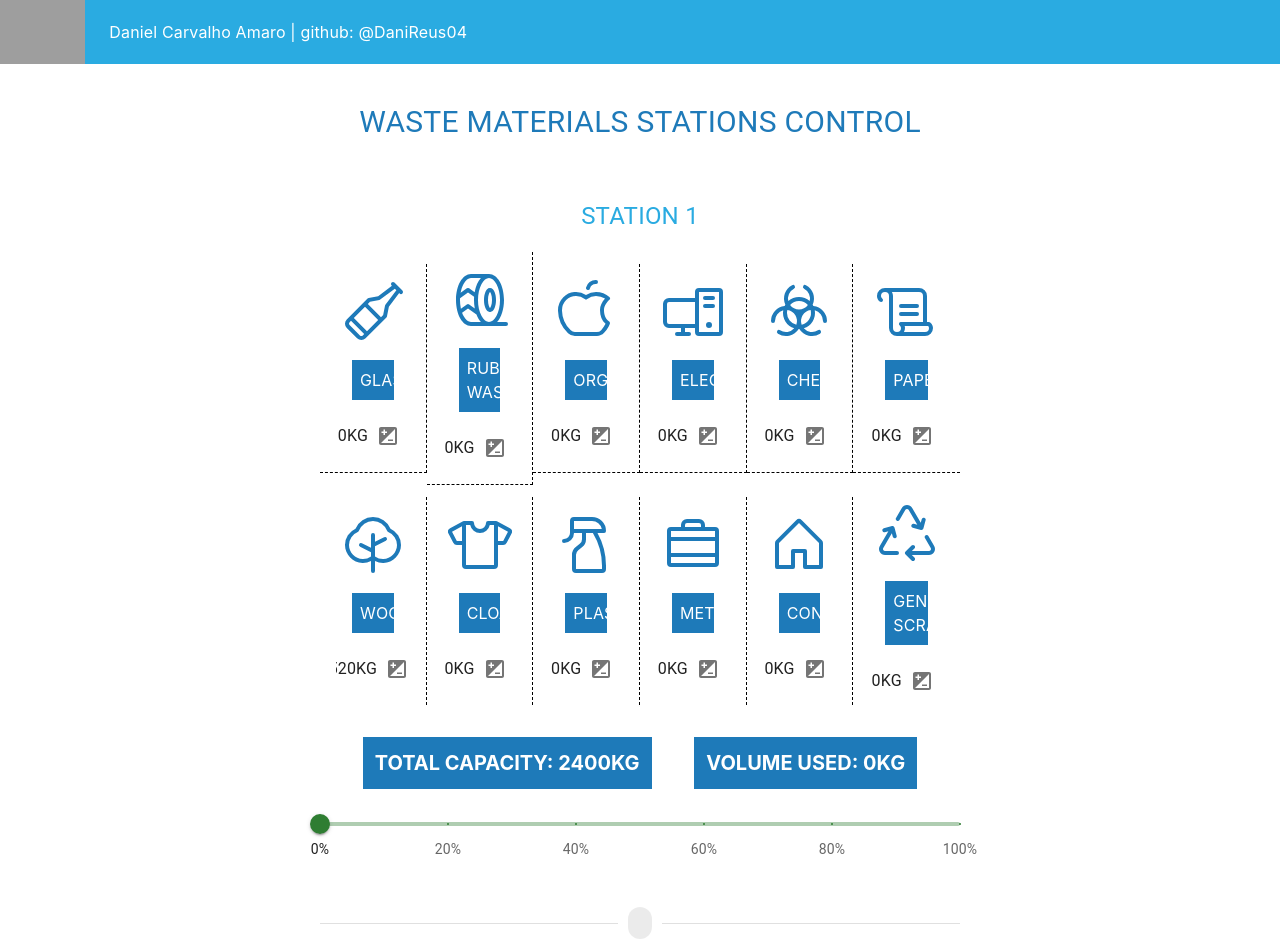
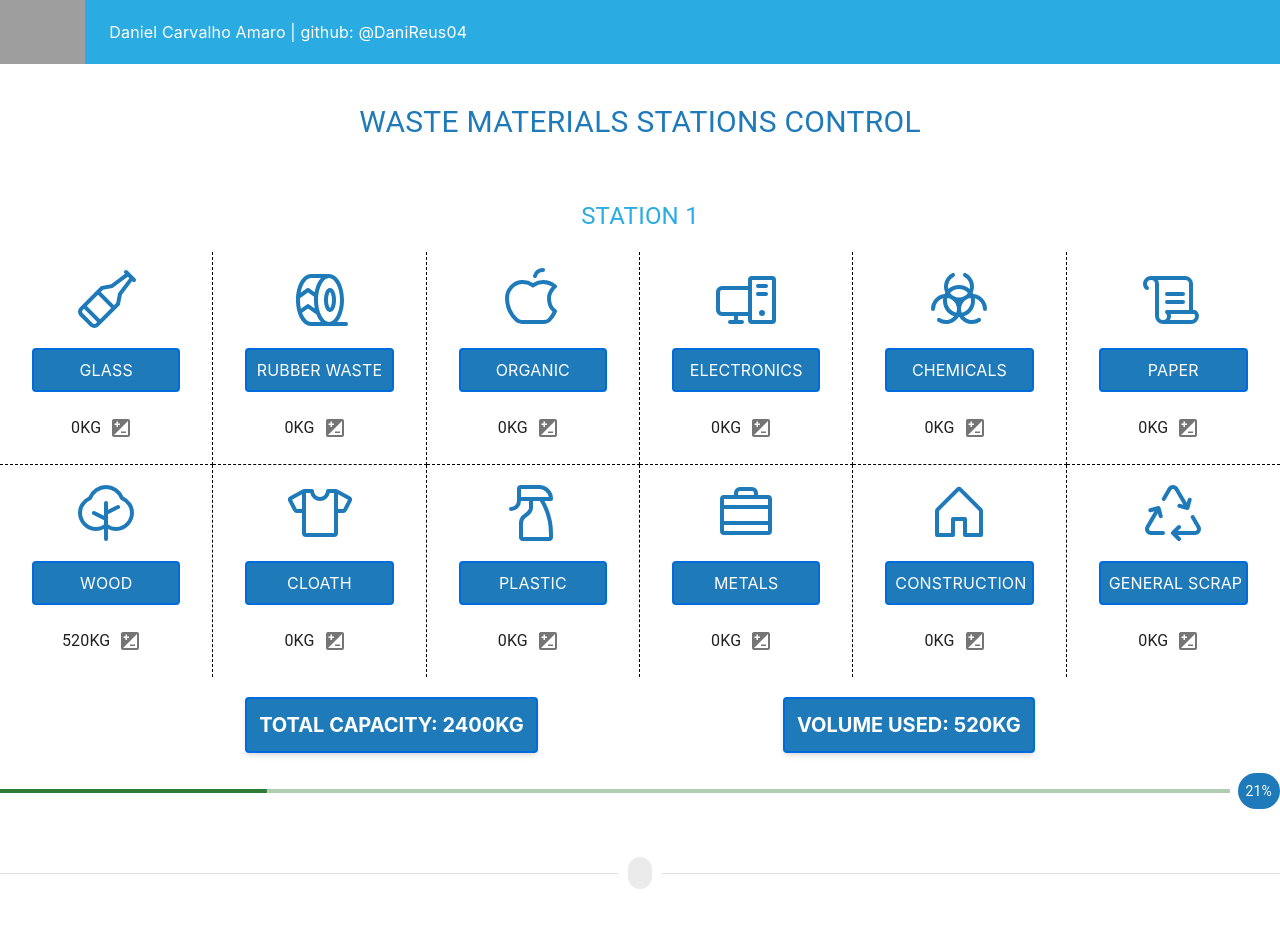
Before and after one commit to DaniReus04/repository-test, a React (Create React App) app: page / in a window 1280 px wide. Shown: the top 952 px of the page. Built offline with nearby package versions, Linux system fonts and the light colour scheme; grey boxes are pictures that could not be loaded.

Commit message:
feat: pickup flow

```diff
--- a/src/components/addWasteMaterialModal.tsx
+++ b/src/components/addWasteMaterialModal.tsx
@@ -9,12 +9,12 @@ import {
 } from '@mui/material';
 import CheckIcon from '@mui/icons-material/Check';
 import { PhosphorIcon } from './phosphorIcon';
-import { IWasteMaterial } from '../interfaces/wasteMaterials';
+import { IStoredWasteMaterials, IWasteMaterial } from '../interfaces/wasteMaterials';
 import IStation from '../interfaces/station';
 import { useForm, Controller } from 'react-hook-form';
 import * as yup from 'yup';
 import { yupResolver } from '@hookform/resolvers/yup';
-import { useEffect, useState } from 'react';
+import { Dispatch, SetStateAction, useEffect, useState } from 'react';
 
 interface IAddWasteMaterialModalProps {
   openModifyModal: boolean;
@@ -22,6 +22,7 @@ interface IAddWasteMaterialModalProps {
   wasteMaterial: IWasteMaterial;
   storedVolume: number | undefined;
   station: IStation;
+  setWasteMaterialState: Dispatch<SetStateAction<IStoredWasteMaterials | null>>
 }
 
 function AddWasteMaterialModal({
@@ -30,19 +31,18 @@ function AddWasteMaterialModal({
   wasteMaterial,
   storedVolume,
   station,
+  setWasteMaterialState,
 }: IAddWasteMaterialModalProps) {
   const [isModified, setIsModified] = useState(false);
+  const volume = station.storedWasteMaterials ? station.storedWasteMaterials.map((item) => item.volume).reduce((a, b) => a + b, 0) : 0;
 
-  const remainingCapacity = station.capacity - station.volume;
+  const remainingCapacity = station.capacity - volume;
 
   const validationSchema = yup.object().shape({
     weight: yup
       .number()
-      .transform((value) => (isNaN(value) ? undefined : value))
-      .typeError('Must be a number')
       .required('Weight is required')
-      .positive('Weight must be greater than 0')
-      .integer('Weight must be an integer')
+      .min(0)
       .max(
         remainingCapacity,
         `Cannot exceed remaining capacity (${remainingCapacity} kg)`,
@@ -54,23 +54,37 @@ function AddWasteMaterialModal({
     control,
     watch,
     formState: { errors, isValid },
+    reset
   } = useForm<{ weight: number }>({
     mode: 'onChange',
     resolver: yupResolver(validationSchema),
     defaultValues: {
-      weight: storedVolume || 0,
+      weight: storedVolume ? storedVolume : 0,
     },
   });
 
+  useEffect(() => {
+    reset({
+      weight: storedVolume ? storedVolume : 0,
+    });
+  }, [storedVolume, reset]);
+
   const currentWeight = watch('weight');
-  const initialWeight = storedVolume || 0;
+  const initialWeight = storedVolume ? storedVolume : 0;
   useEffect(() => {
     setIsModified(Number(currentWeight) !== initialWeight);
   }, [currentWeight, initialWeight]);
 
   const onSubmit = (data: { weight: number | string }) => {
-    const weightAsNumber = Number(data.weight);
-    console.log('Submitted Weight:', weightAsNumber);
+    setWasteMaterialState({id: wasteMaterial.id, volume: Number(data.weight)});
+    handleCloseMoodal();
+  };
+
+  const handleCustomChange = (value: string, onChange: (value: number) => void) => {
+    const parsedValue = parseFloat(value);
+    if (!Number.isNaN(parsedValue) && parsedValue >= 0) {
+      onChange(parsedValue);
+    }
   };
 
   return (
@@ -104,11 +118,13 @@ function AddWasteMaterialModal({
             <Controller
               name="weight"
               control={control}
-              render={({ field }) => (
+              render={({ field: { onChange, value } }) => (
                 <TextField
-                  {...field}
+                  value={value}
                   label="Weight"
+                  type='number'
                   error={!!errors.weight}
+                  onChange={(e) => handleCustomChange(e.target.value, onChange)}
                   helperText={errors.weight ? errors.weight.message : ''}
                   sx={{ m: 1, width: '25ch' }}
                   InputProps={{
--- a/src/components/station.tsx
+++ b/src/components/station.tsx
@@ -1,61 +1,39 @@
-import Slider from '@mui/material/Slider';
-import IStation from '../interfaces/station';
 import { useMemo } from 'react';
+import { Box, LinearProgress, Typography } from '@mui/material';
 
 interface IStationProps {
-  station: IStation
-};
+  stationCapacity: number;
+  stationVolume: number;
+}
 
-const marks = [
-  {
-    value: 0,
-    label: '0%',
-  },
-  {
-    value: 20,
-    label: '20%',
-  },
-  {
-    value: 40,
-    label: '40%',
-  },
-  {
-    value: 60,
-    label: '60%',
-  },
-  {
-    value: 80,
-    label: '80%',
-  },
-  {
-    value: 100,
-    label: '100%',
-  },
-];
-
-function Station({ station }: IStationProps) {
+function Station({ stationCapacity, stationVolume }: IStationProps) {
   const percentage = useMemo(() => {
-    return (station.volume / station.capacity) * 100;
-  }, [station.volume, station.capacity]);
+    return (stationVolume / stationCapacity) * 100;
+  }, [stationVolume, stationCapacity]);
 
   const handleColor = () => {
     if (percentage <= 40) {
-      return 'success'
+      return 'success';
     } else if (percentage > 40 && percentage < 80) {
-      return 'warning'
-    } else return 'error'
-  }
+      return 'warning';
+    } else return 'error';
+  };
 
   return (
-    <Slider
-      aria-label="Always visible"
-      valueLabelDisplay='auto'
-      valueLabelFormat={`${percentage}%`}
-      defaultValue={percentage}
-      disableSwap
-      marks={marks}
-      color={handleColor()}
-    />
+    <Box className="flex items-center">
+      <Box className="w-full mr-2">
+        <LinearProgress
+          variant="determinate"
+          value={percentage}
+          color={handleColor()}
+        />
+      </Box>
+      <Box className='bg-dark-blue rounded-full p-2'>
+        <Typography variant="body2" className="text-lg font-bold text-white">
+          {`${Math.trunc(percentage)}%`}
+        </Typography>
+      </Box>
+    </Box>
   );
 }
 
--- a/src/components/wasteMaterialsCard.tsx
+++ b/src/components/wasteMaterialsCard.tsx
@@ -4,10 +4,10 @@ import CardContent from '@mui/material/CardContent';
 import IconButton from '@mui/material/IconButton';
 import Typography from '@mui/material/Typography';
 import IsoIcon from '@mui/icons-material/Iso';
-import { IWasteMaterial } from '../interfaces/wasteMaterials';
+import { IStoredWasteMaterials, IWasteMaterial } from '../interfaces/wasteMaterials';
 import { PhosphorIcon } from './phosphorIcon';
 import CardActionArea from '@mui/material/CardActionArea';
-import { useState } from 'react';
+import { Dispatch, SetStateAction, useEffect, useState } from 'react';
 import AddWasteMaterialModal from './addWasteMaterialModal';
 import IStation from '../interfaces/station';
 
@@ -15,14 +15,59 @@ interface IWasteMaterialCardProps {
   wasteMaterial: IWasteMaterial;
   storedVolume: number | undefined;
   station: IStation;
-}
+  stationsState: IStation[];
+  setStationsState: Dispatch<SetStateAction<IStation[]>>
+};
 
 function WasteMaterialCard({
   wasteMaterial,
   storedVolume,
-  station
+  station,
+  stationsState,
+  setStationsState,
 }: IWasteMaterialCardProps) {
   const [openModifyModal, setOpenModifyModal] = useState<boolean>(false);
+  const [wasteMaterialVolume, setWasteMaterialVolume] = useState<IStoredWasteMaterials | null>(null);
+
+  useEffect(() => {
+    if (wasteMaterialVolume) {
+      const updatedStations = [...stationsState];
+
+      const stationIndex = updatedStations.findIndex((s) => s.id === station.id);
+      if (stationIndex !== -1) {
+        const updatedStation = { ...updatedStations[stationIndex] };
+
+        if (!updatedStation.storedWasteMaterials) {
+          updatedStation.storedWasteMaterials = [];
+        }
+
+        const materialIndex = updatedStation.storedWasteMaterials.findIndex(
+          (material) => material.id === wasteMaterialVolume.id
+        );
+
+        if (materialIndex !== -1) {
+          updatedStation.storedWasteMaterials[materialIndex].volume = wasteMaterialVolume.volume;
+        } else {
+          updatedStation.storedWasteMaterials.push(wasteMaterialVolume);
+        }
+
+        const totalVolumeUsed = updatedStation.storedWasteMaterials.reduce(
+          (acc, material) => acc + material.volume,
+          0
+        );
+        updatedStation.volume = totalVolumeUsed;
+
+        if (totalVolumeUsed >= 0.8 * updatedStation.capacity) {
+          updatedStation.hasPendingPickup = true;
+        } else {
+          updatedStation.hasPendingPickup = false;
+        }
+
+        updatedStations[stationIndex] = updatedStation;
+        setStationsState(updatedStations);
+      }
+    }
+  }, [wasteMaterialVolume]);
 
   const handleCloseModal = () => {
     setOpenModifyModal(false);
@@ -44,17 +89,17 @@ function WasteMaterialCard({
                 color="#1E7AB9"
               />
             </Box>
-            <CardContent className=" py-5 px-10 text-center w-full font-black uppercase">
+            <CardContent className="py-5 px-10 text-center w-full font-black uppercase">
               <Typography
                 component="div"
-                className="text-sm text-white bg-dark-blue p-2"
+                className="text-sm text-white bg-dark-blue p-2 rounded border-2 border-back-blue line-clamp-1 whitespace-nowrap leading-relaxed"
                 fontFamily={'unset'}
               >
                 {wasteMaterial.name}
               </Typography>
             </CardContent>
-            <Box className="flex items-center">
-              <Typography component="div" className="text-sm">
+            <Box className="flex items-center w-full justify-center">
+              <Typography component="div" className="flex gap-px text-sm whitespace-nowrap">
                 {storedVolume ? storedVolume : 0}KG
               </Typography>
               <IconButton>
@@ -70,6 +115,7 @@ function WasteMaterialCard({
         wasteMaterial={wasteMaterial}
         storedVolume={storedVolume}
         station={station}
+        setWasteMaterialState={setWasteMaterialVolume}
       />
     </>
   );
--- a/src/pages/home.tsx
+++ b/src/pages/home.tsx
@@ -1,11 +1,37 @@
-import { Alert, AlertTitle, Box, Card, Chip, Divider } from '@mui/material';
+import { useEffect, useState } from 'react';
 import useStations from '../hooks/useStations';
 import useWasteMaterials from '../hooks/useWasteMaterials';
+import IStation from '../interfaces/station';
+import {
+  Alert,
+  Box,
+  Button,
+  Card,
+  Chip,
+  CircularProgress,
+  Divider,
+} from '@mui/material';
 import WasteMaterialCard from '../components/wasteMaterialsCard';
 import Typography from '@mui/material/Typography';
 import Station from '../components/station';
+import { IPickupHistory } from '../interfaces/pickup';
+import usePickupHistory from '../hooks/usePickupHistory';
+import PickupHistoryList from '../components/pickupHistoryList';
+import { EAlertSeverity, IAlert } from '../interfaces/alert';
+import AlertBox from '../components/alert';
+import Wrapper from '../components/wrapper';
 
 function Home() {
+  const [stationsState, setStationsState] = useState<IStation[]>([]);
+  const [pickupHistoryState, setPickupHistoryState] = useState<
+    IPickupHistory[]
+  >([]);
+  const [alert, setAlert] = useState<IAlert>({
+    open: false,
+    message: '',
+    severity: EAlertSeverity.Success,
+  });
+
   const {
     stations,
     loading: stationsLoading,
@@ -17,31 +43,108 @@ function Home() {
     wasteMaterials,
     loading: wasteMaterialsLoading,
     syncError: syncWasteMaterialsError,
-    refresh: refreshWasteMaterials,
+    //refresh: refreshWasteMaterials,
   } = useWasteMaterials();
 
-  if (syncStationError)
+  const {
+    pickupHistory,
+    loading: pickupHistoryLoading,
+    syncError: syncPickupHistoryError,
+    refresh: refreshPickupHistory,
+  } = usePickupHistory();
+
+  useEffect(() => {
+    setStationsState(stations);
+    setPickupHistoryState(pickupHistory);
+  }, [stations, pickupHistory]);
+
+  const handleConfirmPickup = (station: IStation) => {
+    const updatedStations = [...stationsState];
+    const stationIndex = updatedStations.findIndex((s) => s.id === station.id);
+
+    if (stationIndex !== -1) {
+      const updatedStation = { ...updatedStations[stationIndex] };
+
+      updatedStations[stationIndex] = updatedStation;
+      const body: IPickupHistory = {
+        collectedAt: Date.now(),
+        id: 6,
+        stationId: updatedStation.id,
+        storedWasteMaterials: updatedStation.storedWasteMaterials!,
+        volume: updatedStation.volume,
+      };
+      setPickupHistoryState([...pickupHistoryState, body]);
+
+      updatedStation.hasPendingPickup = false;
+      updatedStation.storedWasteMaterials = [];
+      updatedStation.volume = 0;
+      setStationsState(updatedStations);
+
+      setAlert({
+        open: true,
+        message: `Pickup confirmed for station ${updatedStation.id}.`,
+        severity: EAlertSeverity.Success,
+      });
+    }
+  };
+
+  const handleCloseAlert = () => {
+    setAlert({ ...alert, open: false });
+  };
+
+  if (syncStationError || syncWasteMaterialsError)
     return (
-      <Alert severity="error">
-        <AlertTitle>{syncStationError}</AlertTitle>
+      <Box className="absolute top-1/2 left-1/2 transform -translate-x-1/2 -translate-y-1/2">
+        <Alert
+          severity="success"
+          variant="outlined"
+          color="warning"
+          action={
+            <Button
+              color="inherit"
+              size="small"
+              variant="contained"
+              onClick={() => refreshStations}
+            >
+              Refresh service
+            </Button>
+          }
+        >
+          {syncStationError}
         </Alert>
+      </Box>
     );
 
+  if (stationsLoading || wasteMaterialsLoading || pickupHistoryLoading) {
     return (
-    <div className="w-full px-80 py-10">
+      <Box className="absolute top-1/2 left-1/2 transform -translate-x-1/2 -translate-y-1/2">
+        <CircularProgress />
+      </Box>
+    );
+  }
+
+  return (
+    <main className="w-full py-10">
+      <Wrapper>
         <Typography
           component="div"
           className="flex justify-center text-dark-blue font-bold !text-3xl uppercase pb-10"
         >
           Waste materials stations control
         </Typography>
-      {stations.map((station, stationIndex) => (
+        {stationsState.map((station, stationIndex) => {
+          const stationVolume = station.storedWasteMaterials
+            ? station.storedWasteMaterials
+                .map((item) => item.volume)
+                .reduce((a, b) => a + b, 0)
+            : 0;
+          return (
             <div key={station.id} className="flex flex-col justify-center">
               <Typography
                 component="div"
                 className="flex justify-center text-light-blue font-bold !text-2xl uppercase py-5"
               >
-            Station {station.id}
+                {`Station ${station.id}`}
               </Typography>
               <ul className="flex flex-wrap w-full justify-center items-center list-none">
                 {wasteMaterials.map((wasteMaterial, index) => {
@@ -57,7 +160,7 @@ function Home() {
                   return (
                     <li
                       key={wasteMaterial.id}
-                  className={`flex p-4 w-1/6 justify-center relative border-gray-400 ${
+                      className={`flex p-4 w-1/6 justify-center relative border-gray-400 box-border ${
                         index % itemsPerRow !== itemsPerRow - 1
                           ? 'border-r border-dashed'
                           : ''
@@ -67,34 +170,84 @@ function Home() {
                         wasteMaterial={wasteMaterial}
                         storedVolume={storedMaterial?.volume}
                         station={station}
+                        stationsState={stationsState}
+                        setStationsState={setStationsState}
                       />
                     </li>
                   );
                 })}
               </ul>
-          <Card elevation={0} className='flex w-full justify-evenly items-center'>
+              <Card
+                elevation={0}
+                className="flex w-full justify-evenly items-center"
+              >
                 <Box
                   component="section"
-              className="flex items-center text-white bg-dark-blue font-bold !text-xl uppercase py-3 px-3 my-5"
+                  className="flex items-center text-white bg-dark-blue font-bold !text-xl uppercase py-3 px-3 my-5 rounded border-2 border-back-blue shadow-md"
                 >
-              Total capacity: {station.capacity}kg
+                  {`Total capacity: ${station.capacity}kg`}
                 </Box>
                 <Box
                   component="section"
-              className="flex items-center text-white bg-dark-blue font-bold !text-xl uppercase py-3 px-3 my-5"
+                  className="flex items-center text-white bg-dark-blue font-bold !text-xl uppercase py-3 px-3 my-5 rounded border-2 border-back-blue shadow-md"
                 >
-              Volume used: {station.volume}kg
+                  {`Volume used: ${stationVolume}kg`}
                 </Box>
               </Card>
-          <Station station={station}/>
-          {stationIndex < stations.length - 1 && (
+              {station.hasPendingPickup && (
+                <Alert
+                  severity="success"
+                  variant="outlined"
+                  color="warning"
+                  className="my-4 flex items-center"
+                  action={
+                    <Button
+                      color="warning"
+                      size="small"
+                      variant="contained"
+                      onClick={() => handleConfirmPickup(station)}
+                      className="whitespace-nowrap"
+                    >
+                      Confirm Pickup
+                    </Button>
+                  }
+                >
+                  <div>
+                    Your storage has reached 80% capacity, and an automatic
+                    collection request has been generated. Please confirm the
+                    collection once it has been completed to update our records.
+                  </div>
+                </Alert>
+              )}
+              <Station
+                stationCapacity={station.capacity}
+                stationVolume={stationVolume}
+              />
+              {stationIndex < stationsState.length - 1 && (
                 <Divider className="py-12">
                   <Chip size="medium" />
                 </Divider>
               )}
             </div>
-      ))}
+          );
+        })}
+        {pickupHistoryState && (
+          <div>
+            <Divider className="py-12">
+              <Chip size="medium" />
+            </Divider>
+            <Typography
+              component="div"
+              className="flex justify-center text-light-blue font-bold !text-2xl uppercase py-5"
+            >
+              Pickup request history
+            </Typography>
+            <PickupHistoryList pickupHistoryState={pickupHistoryState} />
           </div>
+        )}
+        <AlertBox alert={alert} handleCloseAlert={handleCloseAlert} />
+      </Wrapper>
+    </main>
   );
 }
 
```
Lines whose indentation alone changed are shown as unchanged.
